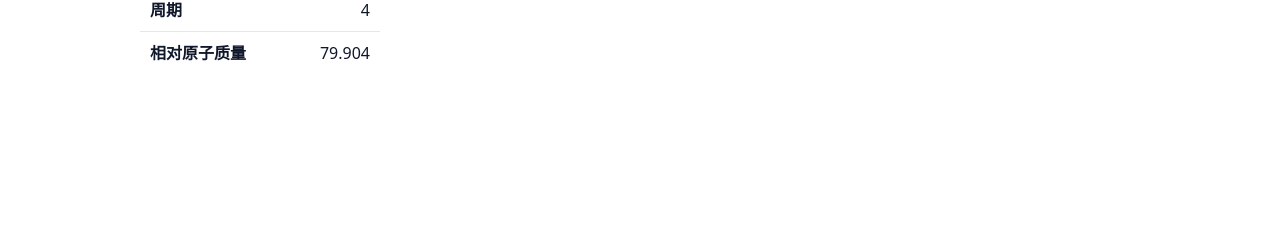
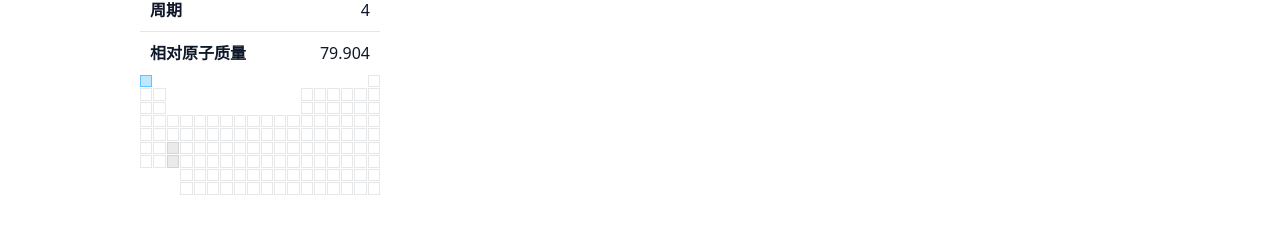
Before and after one commit to MrWillCom/ChemWiki, a Next.js app: page /elements/Br in a window 1280 px wide. Shown: the part 354-588 px from the top of the page. Built offline with nearby package versions, Linux system fonts and the light colour scheme; a small style sheet from the web is missing.

Commit message:
Add mini periodic table

```diff
--- a/src/components/PeriodicTable.jsx
+++ b/src/components/PeriodicTable.jsx
@@ -4,15 +4,29 @@ import Segment from './Segment'
 import Link from 'next/link'
 import useCookie from '@/utilities/useCookie'
 
-function generateTable(symbol, selectedElement, setSelectedElement) {
+function generateTable({
+  symbol,
+  selectedElement,
+  setSelectedElement,
+  mini,
+  interactive,
+}) {
   var table = [
     [1, 'spacer', 2],
     [[3, 4], 'spacer', [5, 10]],
     [[11, 12], 'spacer', [13, 18]],
     [[19, 36]],
     [[37, 54]],
-    [[55, 56], <Spacer label="57-71" highlight key="l0" />, [72, 86]],
-    [[87, 88], <Spacer label="89-103" highlight key="l1" />, [104, 118]],
+    [
+      [55, 56],
+      <Spacer label="57-71" highlight key="l0" mini={mini} />,
+      [72, 86],
+    ],
+    [
+      [87, 88],
+      <Spacer label="89-103" highlight key="l1" mini={mini} />,
+      [104, 118],
+    ],
     ['spacer', [57, 71]],
     ['spacer', [89, 103]],
   ]
@@ -31,6 +45,8 @@ function generateTable(symbol, selectedElement, setSelectedElement) {
               setSelectedElement(cell)
             }}
             key={cell}
+            mini={mini}
+            interactive={interactive}
           />,
         )
       } else if (Array.isArray(cell)) {
@@ -44,6 +60,8 @@ function generateTable(symbol, selectedElement, setSelectedElement) {
                 setSelectedElement(i)
               }}
               key={i}
+              mini={mini}
+              interactive={interactive}
             />,
           )
         }
@@ -56,7 +74,7 @@ function generateTable(symbol, selectedElement, setSelectedElement) {
       newRow[newRow.findIndex(cell => cell === 'spacer')] = (l => {
         var arr = []
         for (let i = 0; i < l; i++) {
-          arr.push(<Spacer key={'s' + spacerKey} />)
+          arr.push(<Spacer key={'s' + spacerKey} mini={mini} />)
           spacerKey++
         }
         return arr
@@ -69,14 +87,26 @@ function generateTable(symbol, selectedElement, setSelectedElement) {
   return table.flat()
 }
 
-function Element({ atomicNumber, symbol, active, ...props }) {
+function Element({
+  atomicNumber,
+  symbol,
+  active,
+  mini,
+  interactive,
+  ...props
+}) {
   const element = elements[atomicNumber - 1]
 
   return (
     <button
       className={styles.cell + (active ? ' ' + styles.active : '')}
+      disabled={!interactive}
       {...props}
     >
+      {mini ? (
+        <></>
+      ) : (
+        <>
           <span className={styles.atomicNumber}>{element.atomicNumber}</span>
           {symbol === 'symbol' ? (
             <span className={styles.symbol}>{element.symbol}</span>
@@ -84,11 +114,13 @@ function Element({ atomicNumber, symbol, active, ...props }) {
             <span className={styles.name}>{element.name}</span>
           ) : null}
           <span className={styles.atomicMass}>{element.atomicMass}</span>
+        </>
+      )}
     </button>
   )
 }
 
-function Spacer({ label, className, highlight, ...props }) {
+function Spacer({ label, className, highlight, mini, ...props }) {
   return (
     <div
       className={
@@ -98,7 +130,7 @@ function Spacer({ label, className, highlight, ...props }) {
       }
       {...props}
     >
-      {label}
+      {mini ? null : label}
     </div>
   )
 }
@@ -132,7 +164,7 @@ function ElementDisplay({ atomicNumber, className }) {
   )
 }
 
-function PeriodicTable() {
+function PeriodicTable({ className, mini, interactive = true }) {
   const [selectedElement, setSelectedElement] = useCookie('ptEl', 1, val => {
     return parseInt(val, 10)
   })
@@ -141,9 +173,24 @@ function PeriodicTable() {
 
   return (
     <>
-      <div className={styles.table}>
-        {generateTable(selectedSymbol, selectedElement, setSelectedElement)}
+      <div
+        className={
+          styles.table +
+          (className ? ' ' + className : '') +
+          (mini ? ' ' + styles.mini : '')
+        }
+      >
+        {generateTable({
+          symbol: selectedSymbol,
+          selectedElement,
+          setSelectedElement,
+          mini,
+          interactive,
+        })}
       </div>
+      {mini ? (
+        <></>
+      ) : (
         <div className={styles.controls}>
           <div className={styles.options}>
             <Segment onChange={setSelectedSymbol}>
@@ -168,6 +215,7 @@ function PeriodicTable() {
             </Link>
           </div>
         </div>
+      )}
     </>
   )
 }
--- a/src/components/PeriodicTable.module.scss
+++ b/src/components/PeriodicTable.module.scss
@@ -7,6 +7,11 @@ $smallScreen: 768px;
   grid-template-columns: repeat(18, 1fr);
   gap: 2px;
   overflow-x: auto;
+
+  &.mini {
+    gap: 1px;
+    aspect-ratio: 2;
+  }
 }
 
 .cell {
@@ -18,12 +23,12 @@ $smallScreen: 768px;
   transition-timing-function: cubic-bezier(0, 0.5, 0, 1);
   transition-property: transform, border, background-color, box-shadow;
 
-  &:hover,
-  &:focus-visible {
+  &:hover:not(:disabled),
+  &:focus-visible:not(:disabled) {
     transform: scale(1.5);
     box-shadow: var(--color-shadow-large);
   }
-  &:active {
+  &:active:not(:disabled) {
     transform: scale(1.2);
   }
 
--- a/src/layouts/ElementPage.jsx
+++ b/src/layouts/ElementPage.jsx
@@ -2,6 +2,7 @@ import Main from '@/components/Main'
 import Container from '@/components/Container'
 import elements from '@/data/elements'
 import styles from './ElementPage.module.scss'
+import PeriodicTable from '@/components/PeriodicTable'
 
 function ElementPageLayout({ symbol, children }) {
   const data = elements.find(x => x.symbol === symbol)
@@ -32,6 +33,11 @@ function ElementPageLayout({ symbol, children }) {
               <DataItem label="周期" value={data.period} />
               <DataItem label="相对原子质量" value={data.atomicMass} />
             </div>
+            <PeriodicTable
+              mini
+              interactive={false}
+              className={styles.periodicTable}
+            />
           </div>
         </aside>
         <div className={styles.content}>{children}</div>
--- a/src/layouts/ElementPage.module.scss
+++ b/src/layouts/ElementPage.module.scss
@@ -71,6 +71,12 @@ $aside-padding-x: 10px;
   }
 }
 
+.periodicTable {
+  @media (max-width: 768px) {
+    display: none;
+  }
+}
+
 .content {
   flex: 1;
 
```
Lines whose indentation alone changed are shown as unchanged.
